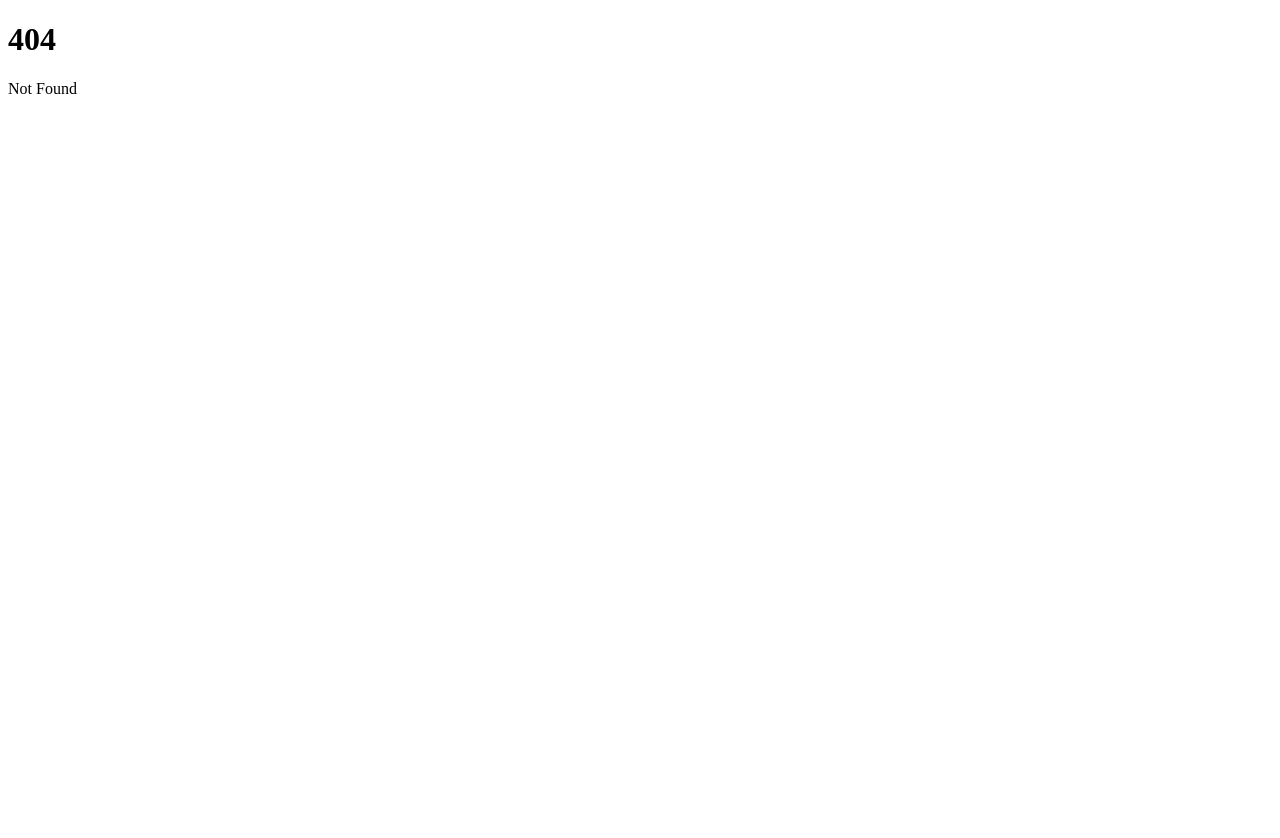
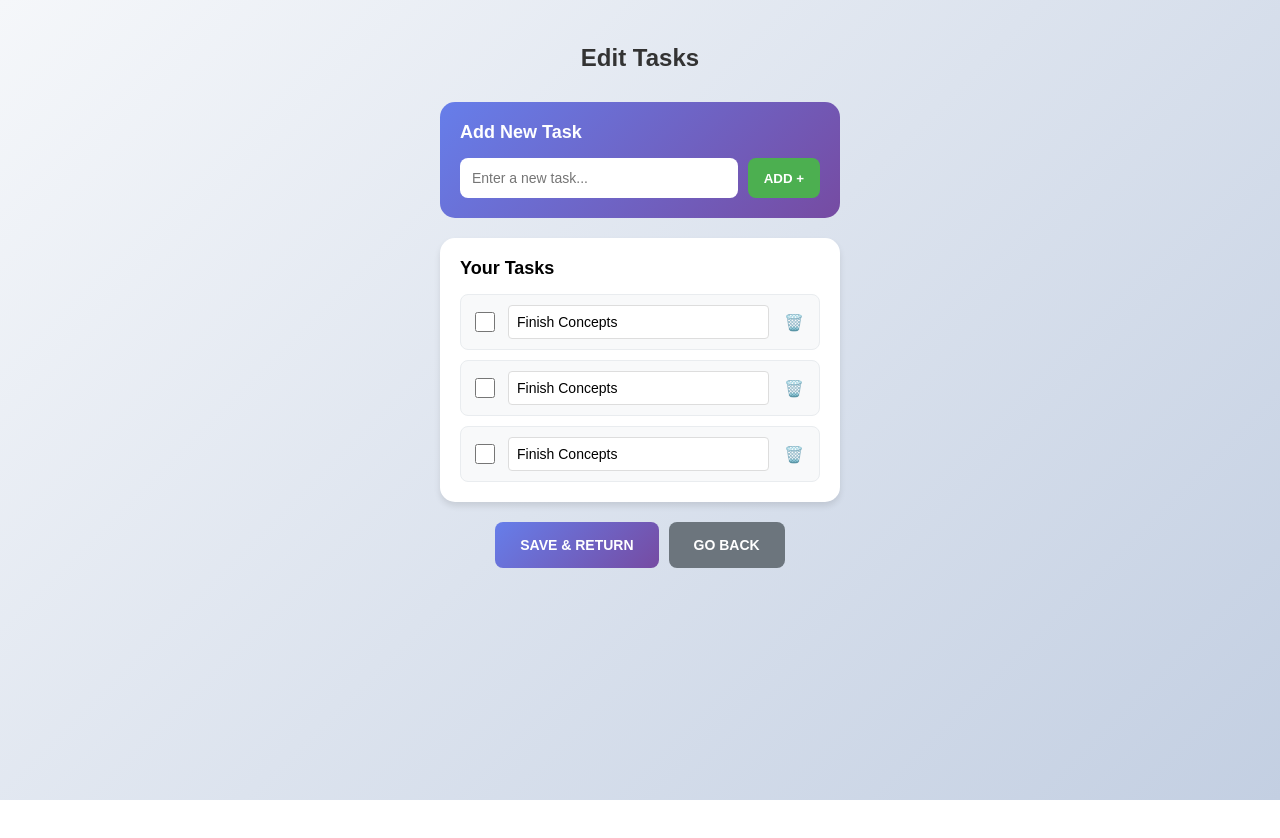
Before and after one commit to itcOnlineGaming/Team_5_2025, a SvelteKit app in the folder Sprint_9/my-app/: page /TasksScreen in a window 1280 px wide. Before the commit this address had no page. Shown: the top 838 px of the page. Before the commit the page ends 800 px from the top, so only its background shows below. Built offline with nearby package versions, Linux system fonts and the light colour scheme.

Commit message:
tasks screen added with navigation to it from home screen. tasks can now be added/removed, and changes made will persist on the home screen

```diff
--- /dev/null
+++ b/Sprint_9/my-app/src/lib/stores/tasks.js
@@ -0,0 +1,10 @@
+import { writable } from 'svelte/store';
+
+// Initialize with default tasks
+const defaultTasks = [
+    { id: 1, text: 'Finish Concepts', completed: false },
+    { id: 2, text: 'Finish Concepts', completed: false },
+    { id: 3, text: 'Finish Concepts', completed: false }
+];
+
+export const tasksStore = writable(defaultTasks);
--- /dev/null
+++ b/Sprint_9/my-app/src/routes/TasksScreen/+layout.svelte
@@ -0,0 +1,98 @@
+<script lang="ts">
+	import { goto } from '$app/navigation';
+</script>
+
+<div class="container">
+	<slot />
+
+	<!-- Common Action Buttons for all TasksScreen pages -->
+	<div class="action-buttons">
+		<button onclick={() => goto('/Homescreen')} class="save-btn"> SAVE & RETURN </button>
+		<button onclick={() => goto('/Homescreen')} class="cancel-btn"> GO BACK </button>
+	</div>
+</div>
+
+<style>
+	/* Common container and styling */
+	.container {
+		max-width: 400px;
+		margin: 0 auto;
+		padding: 20px;
+		font-family: Arial, sans-serif;
+		min-height: 100vh;
+		position: relative;
+	}
+
+	.container::before {
+		content: '';
+		position: fixed;
+		top: 0;
+		left: 0;
+		width: 100%;
+		height: 100%;
+		background: linear-gradient(135deg, #f5f7fa 0%, #c3cfe2 100%);
+		z-index: -1;
+	}
+
+	/* Common button styles */
+	.action-buttons {
+		display: flex;
+		gap: 10px;
+		justify-content: center;
+		margin-top: 20px;
+	}
+
+	.save-btn {
+		background: linear-gradient(135deg, #667eea 0%, #764ba2 100%);
+		color: white;
+		border: none;
+		padding: 15px 25px;
+		border-radius: 8px;
+		cursor: pointer;
+		font-weight: bold;
+		font-size: 14px;
+		transition: transform 0.2s;
+	}
+
+	.save-btn:hover {
+		transform: translateY(-2px);
+	}
+
+	.cancel-btn {
+		background: #6c757d;
+		color: white;
+		border: none;
+		padding: 15px 25px;
+		border-radius: 8px;
+		cursor: pointer;
+		font-weight: bold;
+		font-size: 14px;
+		transition: transform 0.2s;
+	}
+
+	.cancel-btn:hover {
+		transform: translateY(-2px);
+		background: #5a6268;
+	}
+
+	/* Common section styles */
+	:global(.section) {
+		border-radius: 15px;
+		padding: 20px;
+		margin-bottom: 20px;
+	}
+
+	:global(.section h2) {
+		margin: 0 0 15px 0;
+		font-size: 18px;
+		font-weight: bold;
+	}
+
+	:global(.title) {
+		text-align: center;
+		color: #333;
+		margin-bottom: 30px;
+		font-size: 24px;
+		font-weight: bold;
+	}
+</style>
--- /dev/null
+++ b/Sprint_9/my-app/src/routes/TasksScreen/+page.svelte
@@ -0,0 +1,290 @@
+<script lang="ts">
+    import { tasksStore } from '$lib/stores/tasks.js';
+
+    let tasks = $state([]);
+    let newTaskText = $state('');
+
+    // Subscribe to the store
+    tasksStore.subscribe(value => {
+        tasks = value;
+    });
+
+    function addTask() {
+        if (newTaskText.trim()) {
+            const newTask = {
+                id: Date.now(),
+                text: newTaskText.trim(),
+                completed: false
+            };
+            const updatedTasks = [...tasks, newTask];
+            tasksStore.set(updatedTasks);
+            newTaskText = '';
+        }
+    }
+
+    function removeTask(id: number) {
+        const updatedTasks = tasks.filter(task => task.id !== id);
+        tasksStore.set(updatedTasks);
+    }
+
+    function toggleTask(id: number) {
+        const updatedTasks = tasks.map(task =>
+            task.id === id ? { ...task, completed: !task.completed } : task
+        );
+        tasksStore.set(updatedTasks);
+    }
+
+    function updateTaskText(id: number, newText: string) {
+        const updatedTasks = tasks.map(task =>
+            task.id === id ? { ...task, text: newText } : task
+        );
+        tasksStore.set(updatedTasks);
+    }
+
+    function handleKeydown(event: KeyboardEvent) {
+        if (event.key === 'Enter') {
+            addTask();
+        }
+    }
+</script>
+
+<h1 class="title">Edit Tasks</h1>
+
+<!-- Add New Task Section -->
+<section class="section add-task-section">
+    <h2>Add New Task</h2>
+    <div class="input-group">
+        <input
+            type="text"
+            bind:value={newTaskText}
+            onkeydown={handleKeydown}
+            placeholder="Enter a new task..."
+            class="task-input"
+        />
+        <button onclick={addTask} class="add-btn">
+            ADD +
+        </button>
+    </div>
+</section>
+
+<!-- Task List Section -->
+<section class="section task-list-section">
+    <h2>Your Tasks</h2>
+    <div class="task-list">
+        {#each tasks as task (task.id)}
+            <div class="task-item">
+                <input
+                    type="checkbox"
+                    checked={task.completed}
+                    onchange={() => toggleTask(task.id)}
+                    class="task-checkbox"
+                />
+                <input
+                    type="text"
+                    value={task.text}
+                    oninput={(e) => updateTaskText(task.id, (e.target as HTMLInputElement).value)}
+                    class="task-text-input"
+                    class:completed={task.completed}
+                />
+                <button
+                    onclick={() => removeTask(task.id)}
+                    class="remove-btn"
+                    aria-label="Remove task"
+                >
+                    🗑️
+                </button>
+            </div>
+        {/each}
+    </div>
+</section>
+
+<style>
+    /* Page-specific styles */
+    .add-task-section {
+        background: linear-gradient(135deg, #667eea 0%, #764ba2 100%);
+        color: white;
+    }
+
+    .input-group {
+        display: flex;
+        gap: 10px;
+    }
+
+    .task-input {
+        flex: 1;
+        padding: 12px;
+        border: none;
+        border-radius: 8px;
+        font-size: 14px;
+        outline: none;
+    }
+
+    .add-btn {
+        background: #4CAF50;
+        color: white;
+        border: none;
+        padding: 12px 16px;
+        border-radius: 8px;
+        cursor: pointer;
+        font-weight: bold;
+        transition: background 0.2s;
+    }
+
+    .add-btn:hover {
+        background: #45a049;
+    }
+
+    .task-list-section {
+        background: white;
+        box-shadow: 0 4px 6px rgba(0, 0, 0, 0.1);
+    }
+
+    .task-list {
+        display: flex;
+        flex-direction: column;
+        gap: 10px;
+    }
+
+    .task-item {
+        display: flex;
+        align-items: center;
+        gap: 10px;
+        padding: 10px;
+        background: #f8f9fa;
+        border-radius: 8px;
+        border: 1px solid #e9ecef;
+    }
+
+    .task-checkbox {
+        width: 20px;
+        height: 20px;
+        cursor: pointer;
+    }
+
+    .task-text-input {
+        flex: 1;
+        padding: 8px;
+        border: 1px solid #ddd;
+        border-radius: 4px;
+        font-size: 14px;
+        outline: none;
+        transition: border-color 0.2s;
+    }
+
+    .task-text-input:focus {
+        border-color: #667eea;
+    }
+
+    .task-text-input.completed {
+        text-decoration: line-through;
+        opacity: 0.6;
+    }
+
+    .remove-btn {
+        background: none;
+        border: none;
+        cursor: pointer;
+        font-size: 16px;
+        padding: 5px;
+        border-radius: 4px;
+        transition: background 0.2s;
+    }
+
+    .remove-btn:hover {
+        background: #f8d7da;
+    }
+
+    .add-task-section {
+        background: linear-gradient(135deg, #667eea 0%, #764ba2 100%);
+        color: white;
+    }
+
+    .input-group {
+        display: flex;
+        gap: 10px;
+    }
+
+    .task-input {
+        flex: 1;
+        padding: 12px;
+        border: none;
+        border-radius: 8px;
+        font-size: 14px;
+        outline: none;
+    }
+
+    .add-btn {
+        background: #4CAF50;
+        color: white;
+        border: none;
+        padding: 12px 16px;
+        border-radius: 8px;
+        cursor: pointer;
+        font-weight: bold;
+        transition: background 0.2s;
+    }
+
+    .add-btn:hover {
+        background: #45a049;
+    }
+
+    .task-list-section {
+        background: white;
+        box-shadow: 0 4px 6px rgba(0, 0, 0, 0.1);
+    }
+
+    .task-list {
+        display: flex;
+        flex-direction: column;
+        gap: 10px;
+    }
+
+    .task-item {
+        display: flex;
+        align-items: center;
+        gap: 10px;
+        padding: 10px;
+        background: #f8f9fa;
+        border-radius: 8px;
+        border: 1px solid #e9ecef;
+    }
+
+    .task-checkbox {
+        width: 20px;
+        height: 20px;
+        cursor: pointer;
+    }
+
+    .task-text-input {
+        flex: 1;
+        padding: 8px;
+        border: 1px solid #ddd;
+        border-radius: 4px;
+        font-size: 14px;
+        outline: none;
+        transition: border-color 0.2s;
+    }
+
+    .task-text-input:focus {
+        border-color: #667eea;
+    }
+
+    .task-text-input.completed {
+        text-decoration: line-through;
+        opacity: 0.6;
+    }
+
+    .remove-btn {
+        background: none;
+        border: none;
+        cursor: pointer;
+        font-size: 16px;
+        padding: 5px;
+        border-radius: 4px;
+        transition: background 0.2s;
+    }
+
+    .remove-btn:hover {
+        background: #f8d7da;
+    }
+</style>
```
Also changed, not shown: Sprint_9/my-app/src/routes/Homescreen/+page.svelte (+19 -23 lines).
